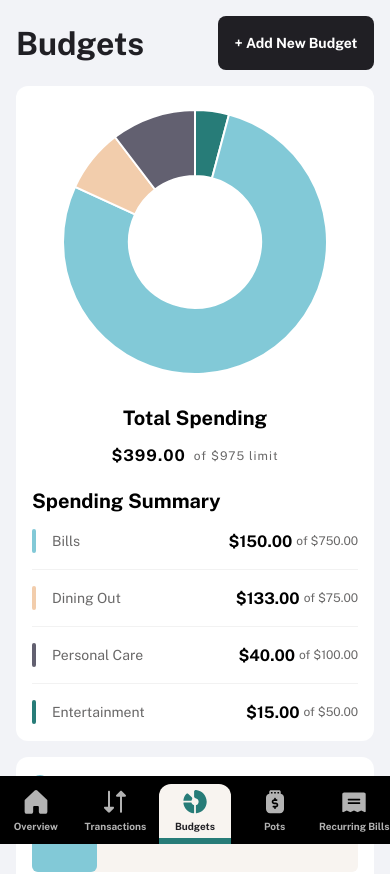
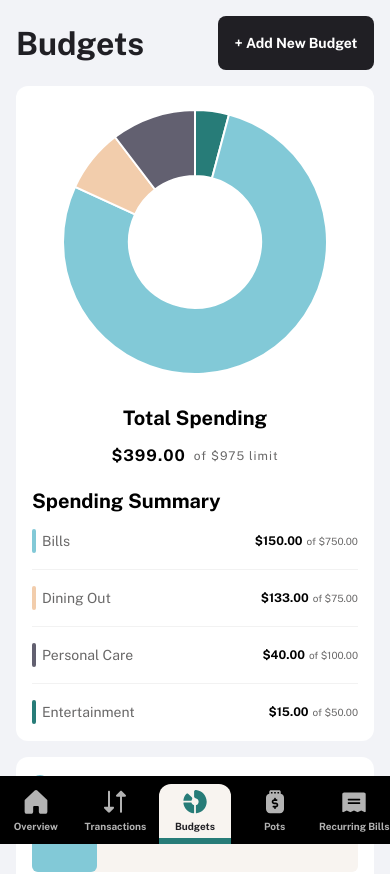
Before and after one commit to kwe92/personal-finance-app, a React (Create React App) app: page /home/Budgets in a window 390 px wide. Shown: the top 874 px of the page. Built offline with nearby package versions, Linux system fonts and the light colour scheme.

Commit message:
task: added media queries for responsiveness

```diff
--- a/src/features/budget/components/css/spending_summary_list_tile.css
+++ b/src/features/budget/components/css/spending_summary_list_tile.css
@@ -8,7 +8,7 @@
 .spending-summary-left-section {
     display: flex;
     align-items: center;
-    gap: 16px;
+    gap: 8px;
 }
 
 
@@ -17,3 +17,30 @@
     align-items: center;
     gap: 4px;
 }
+
+.spending-summary-right-section p:nth-child(1) {
+    font-size: 16px;
+    font-weight: bold;
+}
+
+.spending-summary-right-section p:nth-child(2) {
+    font-size: 12px;
+    font-weight: normal;
+    color: #696868;
+}
+
+@media(max-width: 600px){
+
+    .spending-summary-right-section p:nth-child(1) {
+    font-size: 12px;
+    }
+
+    .spending-summary-right-section p:nth-child(2) {
+    font-size: 10px;
+    }
+
+    .spending-summary-left-section {
+        gap: 6px;
+    }
+
+}
--- a/src/features/budget/components/spending_summary_list_tile.tsx
+++ b/src/features/budget/components/spending_summary_list_tile.tsx
@@ -28,14 +28,8 @@ export const SpendingSummaryListTile = ({
       </div>
 
       <div className="spending-summary-right-section">
-        {/* Expended Amount | NOTE: may need to be moved to a css file instead of being styled inline */}
-        <p style={{ fontSize: "16px", fontWeight: "bold" }}>
-          ${expendedAmount.toFixed(2)}
-        </p>
-        {/* Max Amount | NOTE: may need to be moved to a css file instead of being styled inline */}
-        <p style={{ fontSize: "12px", fontWeight: "normal", color: "#696868" }}>
-          of ${maxAmount.toFixed(2)}
-        </p>
+        <p>${expendedAmount.toFixed(2)}</p>
+        <p>of ${maxAmount.toFixed(2)}</p>
       </div>
     </div>
   );
```
